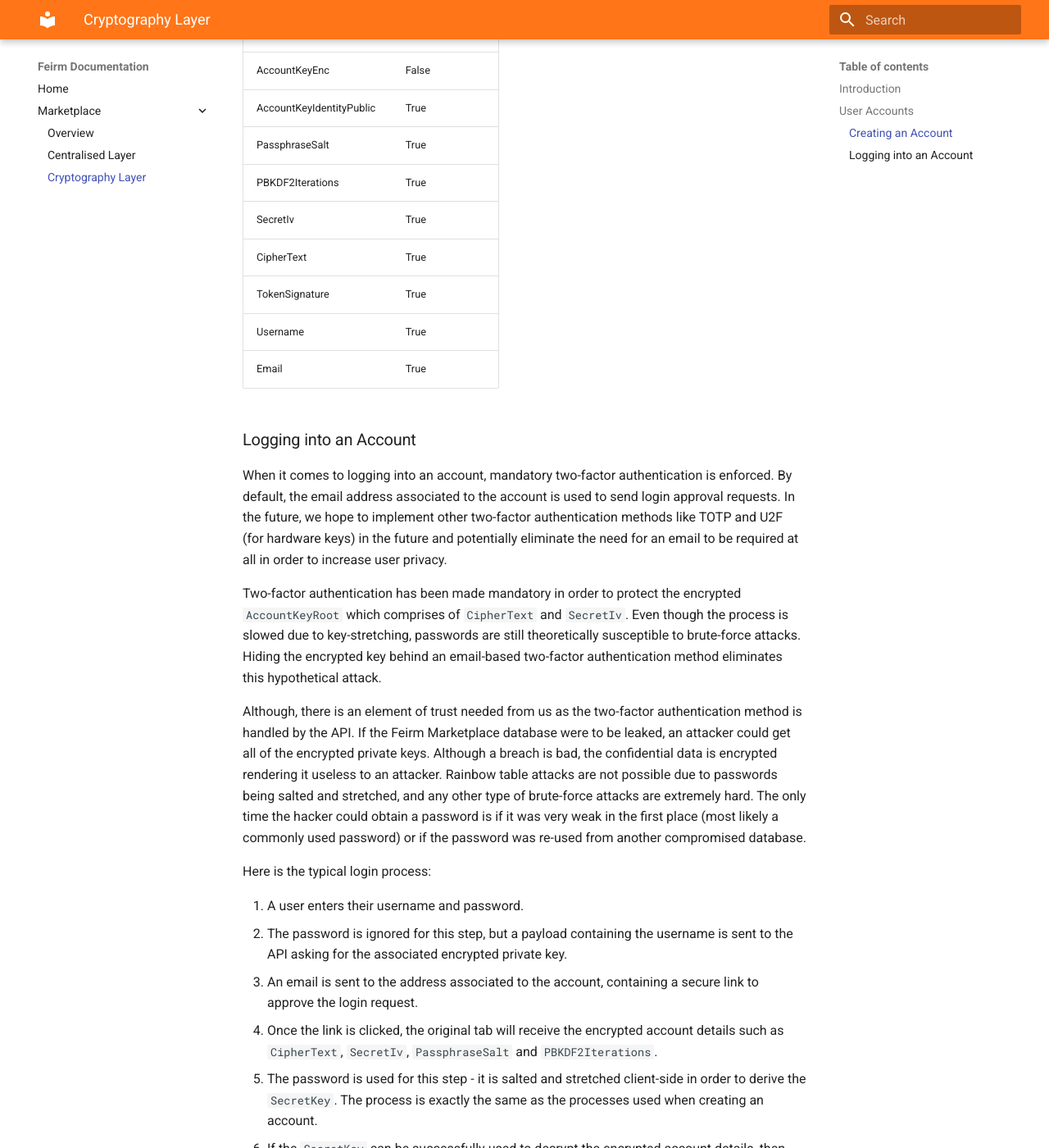
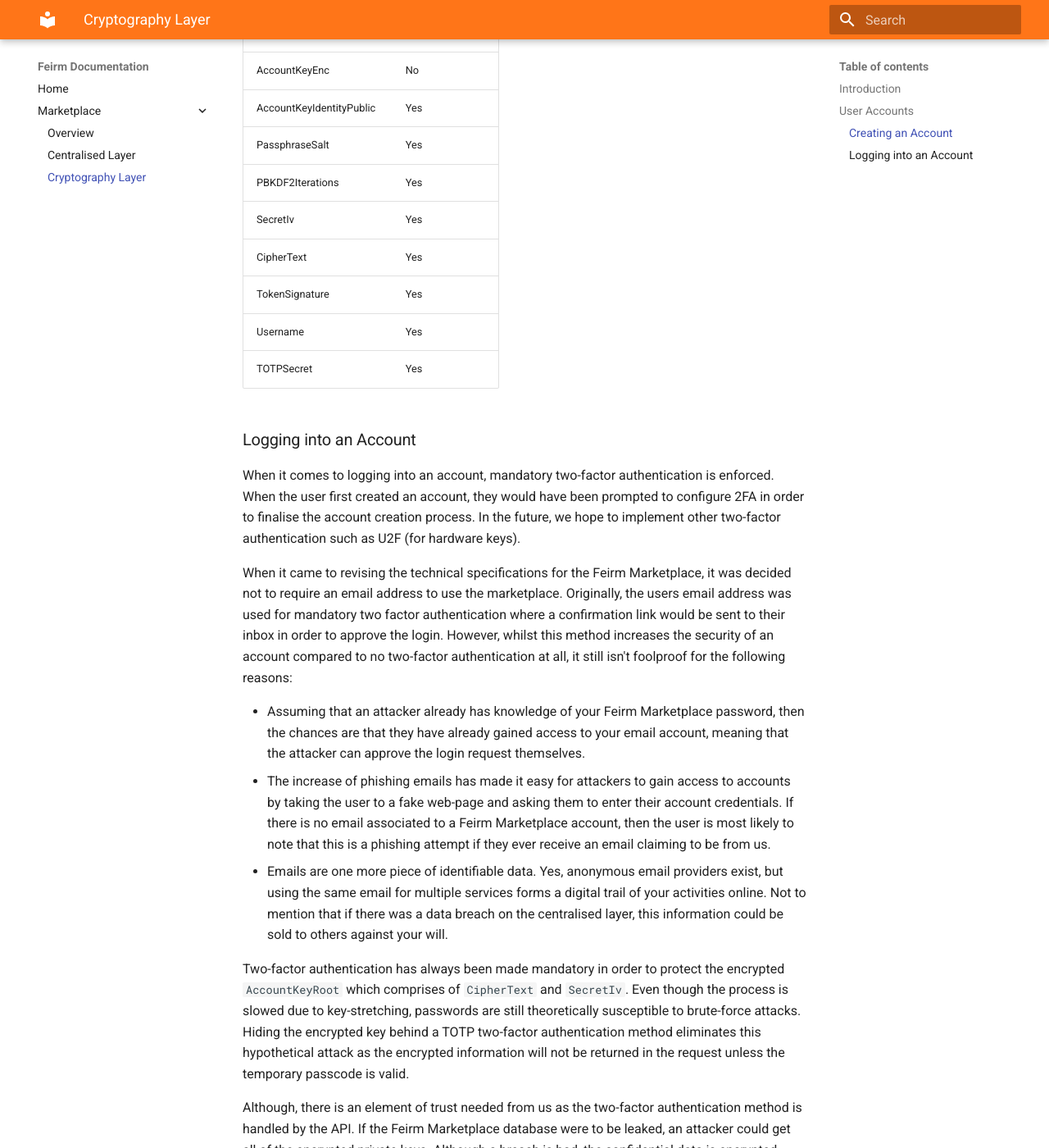
Before and after one commit to feirm/docs, an MkDocs documentation site: the page built from docs/marketplace/cryptography-layer.md, in a window 1280 px wide and 1400 px high, scrolled down 2883 px. Shown: the whole window at 82% size. Built offline with MkDocs 1.6.1 and Material for MkDocs 9.7.7, drawn with Linux system fonts in a browser that asks for light colours; some of the changed text lies outside the part shown.

Commit message:
Remove email 2FA documentation and replace with TOTP authentication

```diff
--- a/docs/marketplace/cryptography-layer.md
+++ b/docs/marketplace/cryptography-layer.md
@@ -59,33 +59,38 @@ Once all of this information has been generated, the non-sensitive data is submi
 
 | Property                  | Submitted to API |
 | ------------------------- | ---------------- |
-| Passphrase                | False            |
-| SecretKey                 | False            |
-| AccountKeyRoot            | False            |
-| AccountKeyIdentityPrivate | False            |
-| AccountKeyEnc             | False            |
-| AccountKeyIdentityPublic  | True             |
-| PassphraseSalt            | True             |
-| PBKDF2Iterations          | True             |
-| SecretIv                  | True             |
-| CipherText                | True             |
-| TokenSignature            | True             |
-| Username                  | True             |
-| Email                     | True             |
+| Passphrase                | No               |
+| SecretKey                 | No               |
+| AccountKeyRoot            | No               |
+| AccountKeyIdentityPrivate | No               |
+| AccountKeyEnc             | No               |
+| AccountKeyIdentityPublic  | Yes              |
+| PassphraseSalt            | Yes              |
+| PBKDF2Iterations          | Yes              |
+| SecretIv                  | Yes              |
+| CipherText                | Yes              |
+| TokenSignature            | Yes              |
+| Username                  | Yes              |
+| TOTPSecret                | Yes              |
 
 ### Logging into an Account
-When it comes to logging into an account, mandatory two-factor authentication is enforced. By default, the email address associated to the account is used to send login approval requests. In the future, we hope to implement other two-factor authentication methods like TOTP and U2F (for hardware keys) in the future and potentially eliminate the need for an email to be required at all in order to increase user privacy.
+When it comes to logging into an account, mandatory two-factor authentication is enforced. When the user first created an account, they would have been prompted to configure 2FA in order to finalise the account creation process. In the future, we hope to implement other two-factor authentication such as U2F (for hardware keys).
 
-Two-factor authentication has been made mandatory in order to protect the encrypted `AccountKeyRoot` which comprises of `CipherText` and `SecretIv`. Even though the process is slowed due to key-stretching, passwords are still theoretically susceptible to brute-force attacks. Hiding the encrypted key behind an email-based two-factor authentication method eliminates this hypothetical attack.
+When it came to revising the technical specifications for the Feirm Marketplace, it was decided not to require an email address to use the marketplace. Originally, the users email address was used for mandatory two factor authentication where a confirmation link would be sent to their inbox in order to approve the login. However, whilst this method increases the security of an account compared to no two-factor authentication at all, it still isn't foolproof for the following reasons:
+
+* Assuming that an attacker already has knowledge of your Feirm Marketplace password, then the chances are that they have already gained access to your email account, meaning that the attacker can approve the login request themselves.
+* The increase of phishing emails has made it easy for attackers to gain access to accounts by taking the user to a fake web-page and asking them to enter their account credentials. If there is no email associated to a Feirm Marketplace account, then the user is most likely to note that this is a phishing attempt if they ever receive an email claiming to be from us.
+* Emails are one more piece of identifiable data. Yes, anonymous email providers exist, but using the same email for multiple services forms a digital trail of your activities online. Not to mention that if there was a data breach on the centralised layer, this information could be sold to others against your will.
+
+Two-factor authentication has always been made mandatory in order to protect the encrypted `AccountKeyRoot` which comprises of `CipherText` and `SecretIv`. Even though the process is slowed due to key-stretching, passwords are still theoretically susceptible to brute-force attacks. Hiding the encrypted key behind a TOTP two-factor authentication method eliminates this hypothetical attack as the encrypted information will not be returned in the request unless the temporary passcode is valid.
 
 Although, there is an element of trust needed from us as the two-factor authentication method is handled by the API. If the Feirm Marketplace database were to be leaked, an attacker could get all of the encrypted private keys. Although a breach is bad, the confidential data is encrypted rendering it useless to an attacker. Rainbow table attacks are not possible due to passwords being salted and stretched, and any other type of brute-force attacks are extremely hard. The only time the hacker could obtain a password is if it was very weak in the first place (most likely a commonly used password) or if the password was re-used from another compromised database.
 
 Here is the typical login process:
 
-1. A user enters their username and password.
-2. The password is ignored for this step, but a payload containing the username is sent to the API asking for the associated encrypted private key.
-3. An email is sent to the address associated to the account, containing a secure link to approve the login request.
-4. Once the link is clicked, the original tab will receive the encrypted account details such as `CipherText`, `SecretIv`, `PassphraseSalt` and `PBKDF2Iterations`.
-5. The password is used for this step - it is salted and stretched client-side in order to derive the `SecretKey`. The process is exactly the same as the processes used when creating an account.
-6. If the `SecretKey` can be successfully used to decrypt the encrypted account details, then the attempt is considered as successful. If not, then the user will have to repeat the process again.
-7. The nonce returned in the request is signed by the `AccountKeyIdentityPrivate` in order to prove ownership of the keypair. If the signature is valid on the server-side, a JWT is issued containing the `AccountId`, `Iat` and `Exp`.
+1. A user enters their username and password, as well as a time-based passcode (TOTP).
+2. The password is ignored for this step, but a payload containing the username and the time-based passcode is sent to the API asking for the associated encrypted private key.
+3. If the time-based passcode is valid, the request will return the encrypted account details such as `CipherText`, `SecretIv`, `PassphraseSalt` and `PBKDF2Iterations`.
+4. The password is used for this step - it is salted and stretched client-side in order to derive the `SecretKey`. The process is exactly the same as the processes used when creating an account.
+5. If the `SecretKey` can be successfully used to decrypt the encrypted account details, then the attempt is considered as successful. If not, then the user will have to repeat the process again.
+6. The nonce returned in the request is signed by the `AccountKeyIdentityPrivate` in order to prove ownership of the keypair. If the signature is valid on the server-side, a JWT is issued containing the `AccountId`, `Iat` and `Exp`.
```
Also changed, not shown: docs/marketplace/centralised-layer.md (+1 -1 lines), docs/marketplace/overview.md (+0 -1 lines).
